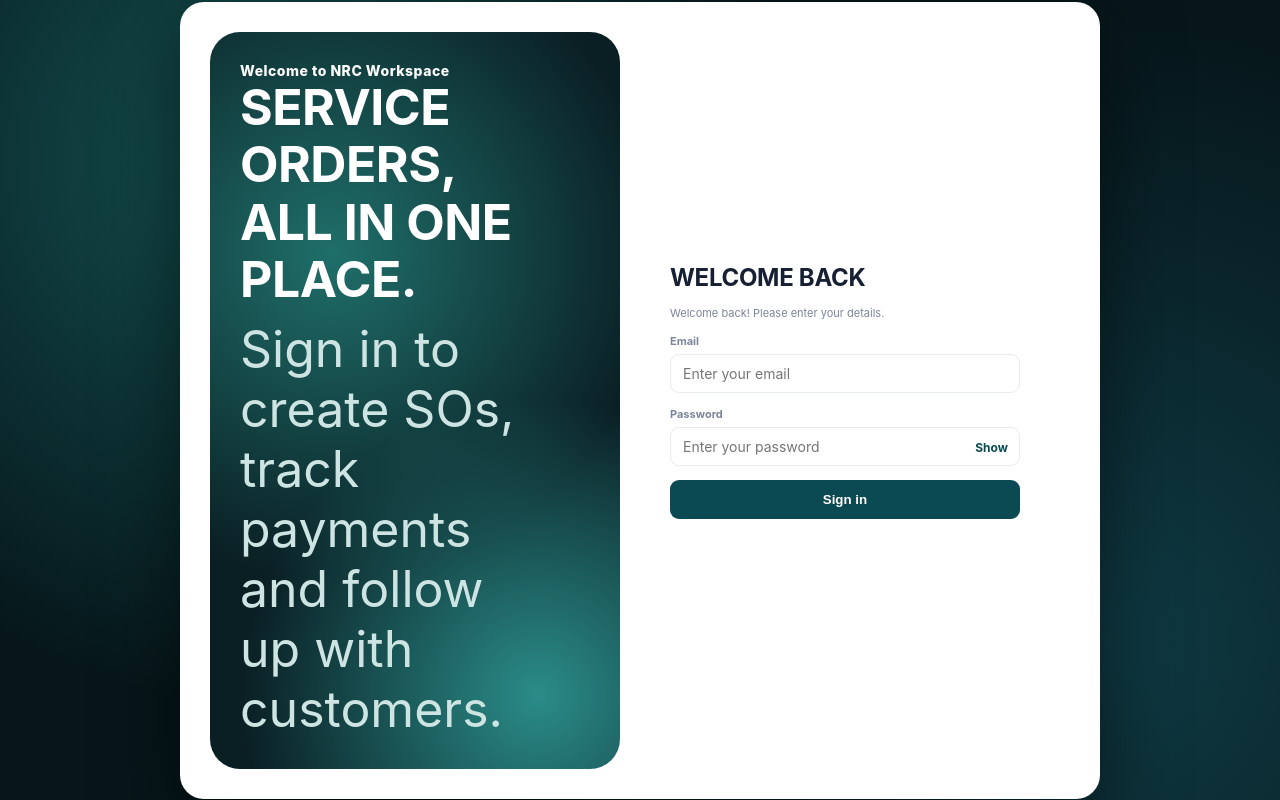
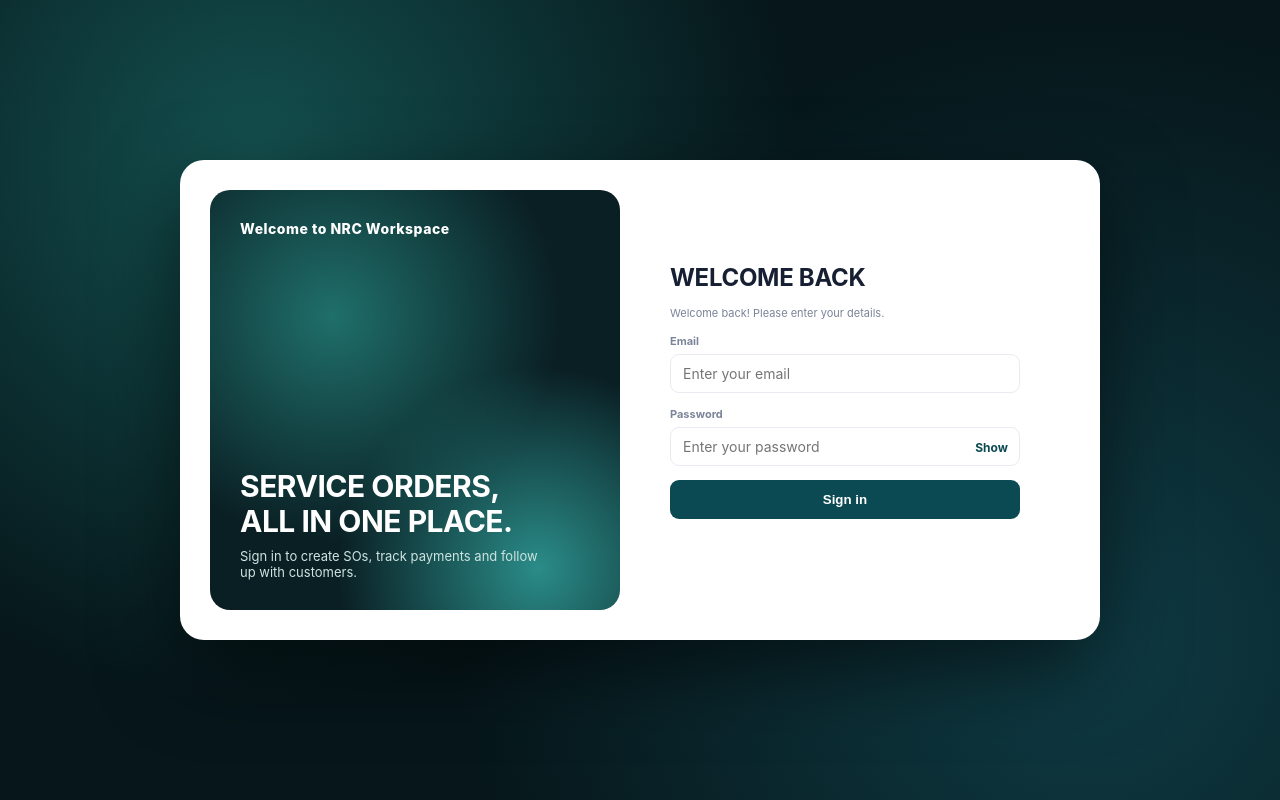
Before and after one commit to nrcchin-LevisR/Nrc-testbill, a plain HTML site: page index.html in a window 1280 px wide. Drawn offline with nearby package versions, Linux system fonts and the light colour scheme.

Commit message:
Update index.html

```diff
--- a/index.html
+++ b/index.html
@@ -8,13 +8,12 @@
 
 #login{position:fixed;inset:0;z-index:9;align-items:center;justify-content:center;padding:30px;background:radial-gradient(circle at 20% 20%,#14504f,transparent 45%),radial-gradient(circle at 85% 80%,#0f3b44,transparent 50%),#06161a}
 .lcard{display:flex;width:min(920px,100%);min-height:480px;background:#fff;border-radius:24px;padding:30px;box-shadow:0 30px 80px #0008}
-.lleft{flex:1;border-radius:30px;padding:30px;display:flex;flex-direction:column;justify-content:space-between;color:#fff;background:radial-gradient(circle at 30% 30%,#1f6f6a 0,transparent 55%),radial-gradient(circle at 80% 90%,#2a8c88 0,transparent 40%),#0a1f24}
-.llogo{font-weight:800;letter-spacing:.5px}.ltxt h2{font-size:50px;line-height:1.15;margin:0 0 10px;letter-spacing:-.5px}.ltxt p{margin:0;font-size:50px;color:#cde4e2;max-width:300px}
+.lleft{flex:1;border-radius:20px;padding:30px;display:flex;flex-direction:column;justify-content:space-between;color:#fff;background:radial-gradient(circle at 30% 30%,#1f6f6a 0,transparent 55%),radial-gradient(circle at 80% 90%,#2a8c88 0,transparent 40%),#0a1f24}
+.llogo{font-weight:800;letter-spacing:.5px}.ltxt h2{font-size:30px;line-height:1.15;margin:0 0 10px;letter-spacing:-.5px}.ltxt p{margin:0;font-size:13px;color:#cde4e2;max-width:300px}
 .lright{flex:1;display:flex;flex-direction:column;justify-content:center;padding:30px 50px;gap:14px}.lright h1{margin:0;font-size:24px;letter-spacing:-.3px}.pw{position:relative}.pw input{width:100%;padding-right:56px}.pw span{position:absolute;right:12px;top:50%;transform:translateY(-50%);font-size:12px;color:#0b4a52;cursor:pointer;font-weight:700}.lbtn{background:#0b4a52;padding:12px}
 @media(max-width:700px){.lleft{display:none}.lright{padding:24px 18px}}
 .hide{display:none!important}#printArea{display:none}.ph{display:flex;justify-content:space-between;border-bottom:2px solid #000;margin-bottom:14px;padding-bottom:10px}.ph h1{margin:0 0 4px;font-size:20px}.pt{border:1px solid #999;margin:10px 0}.pt th,.pt td{border:1px solid #999;padding:6px 8px;color:#000;background:#fff;font-size:12px;white-space:normal}.itr{display:grid;grid-template-columns:3fr 1fr 1.3fr auto;gap:6px;margin-bottom:6px}
 @media print{body>:not(#printArea){display:none!important}#printArea{display:block;padding:20px;color:#000;font:13px sans-serif}}
-
 </style></head><body>
 <div id="login" style="display:flex"><div class="lcard"><div class="lleft"><div class="llogo">Welcome to NRC Workspace</div><div class="ltxt"><h2>SERVICE ORDERS,<br>ALL IN ONE PLACE.</h2><p>Sign in to create SOs, track payments and follow up with customers.</p></div></div><form id="lf" class="lright"><h1>WELCOME BACK</h1><p class="sub" style="margin:0">Welcome back! Please enter your details.</p><div class="field"><label>Email</label><input name="e" type="email" placeholder="Enter your email" required></div><div class="field"><label>Password</label><div class="pw"><input name="p" type="password" placeholder="Enter your password" required><span onclick="const i=this.previousElementSibling;i.type=i.type==='password'?'text':'password';this.textContent=i.type==='password'?'Show':'Hide'">Show</span></div></div><button class="btn lbtn">Sign in</button><div id="lerr" class="sub" style="color:#bb4545"></div></form></div></div>
 <div class="app hide" id="app"><aside class="side"><div class="brand"><div class="logo">N</div><div><b>NRC Workspace</b><small>SERVICE ORDERS</small></div></div><nav class="nav">
@@ -23,8 +22,7 @@
 <div class="modalbg" id="modal"><div class="modal"><div class="modalhead"><h2 id="mt"></h2><button class="x" onclick="cm()">✕</button></div><div id="mc"></div></div></div>
 <div id="printArea"></div>
 <script>
-
-  // ===== EDIT THESE =====
+// ===== EDIT THESE =====
 const SB_URL='https://cskbcnrolxumwejfrczc.supabase.co',SB_KEY='sb_publishable_M3QE1rbcF2vp5yhX7_GqGg_EjCza92o';
 const CO={name:'NRC electric Fence Sdn Bhd',addr:'Lot 2578, Block 10, KCLD 1st Floor, 3rd Miles, Jalan Rock, Central Park Commercial Centre, 93250 Kuching, Sarawak',tel:'Tel: 082-236886'};
 // ======================
```
